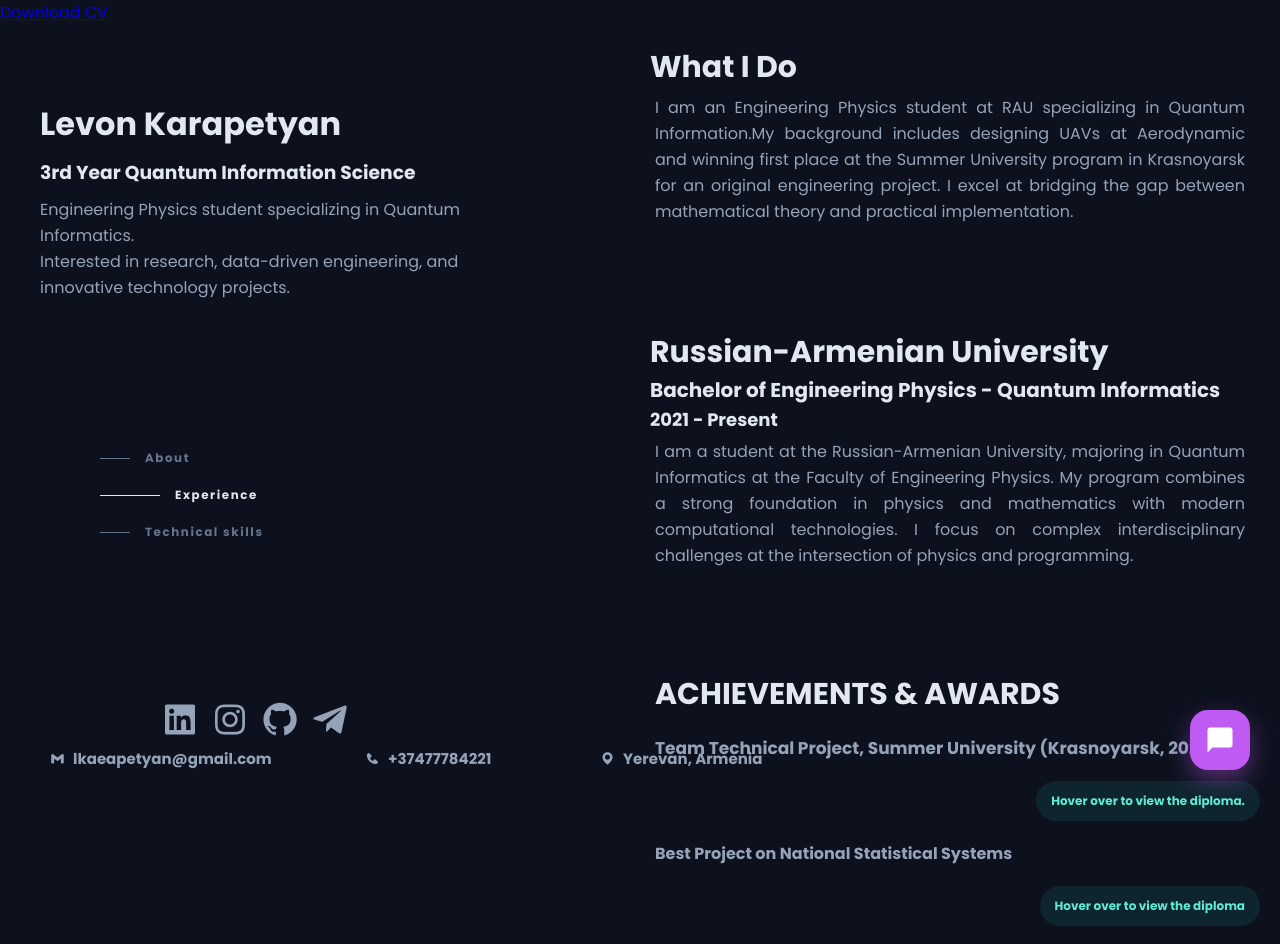
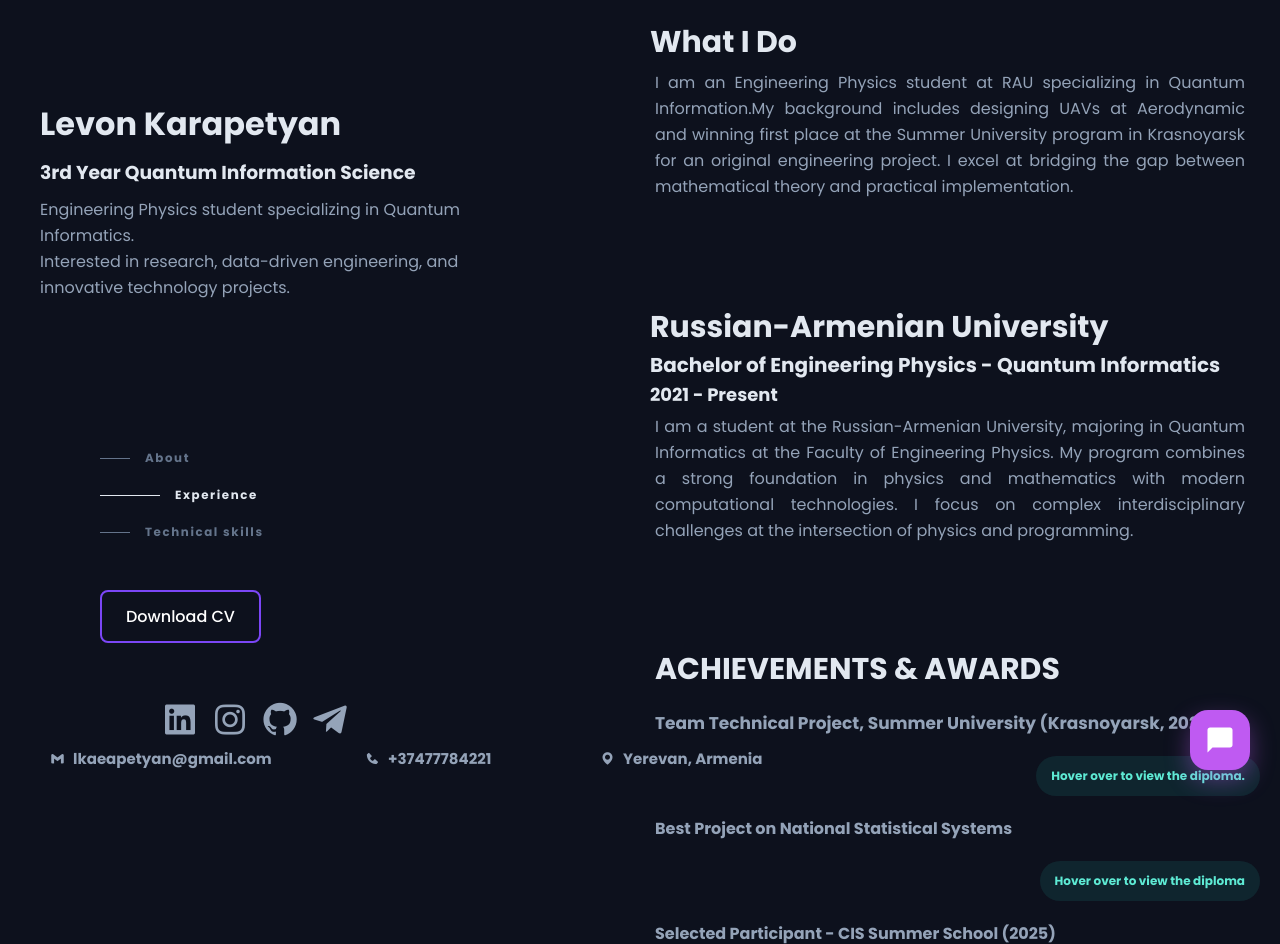
Before and after one commit to levonkarapetyann/Biography, a Flask app: page / in a window 1280 px wide. Shown: the top 944 px of the page. Run offline with Flask 3, Linux system fonts and the light colour scheme; some libraries are stand-ins or nearby versions.

Commit message:
Added cv button css

```diff
--- a/static/css/levon_wiki.css
+++ b/static/css/levon_wiki.css
@@ -524,7 +524,7 @@ body {
     text-align: center;
     color: var(--text-dim);
     padding-bottom: 10px;
-    opacity: 0.5;
+    opacity: 0.5
 }
 
 .hidden {
@@ -814,3 +814,26 @@ body {
       margin-right: 15px;
    }
 }
+
+
+.download-btn {
+   display: inline-block;
+   padding: 12px 24px;
+   background-color: transparent;
+   color: #fff;
+   position: fixed;
+   border: 2px solid #7b46f6;
+   border-radius: 8px;
+   font-weight: 500;
+   left: 100px;
+   margin-top: 590px;
+   transition: all 0.3s ease;
+   cursor: pointer;
+   text-decoration: none;
+}
+
+.download-btn:hover {
+   background-color: #7b46f6;
+   color: #fff;
+   box-shadow: 0 0 15px rgba(123, 70, 246, 0.5);
+}
```
